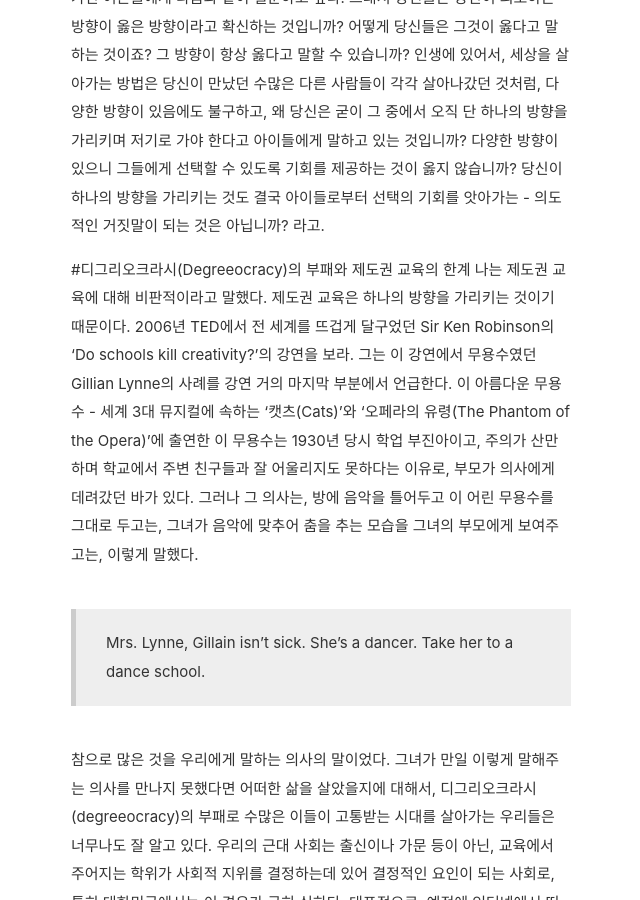
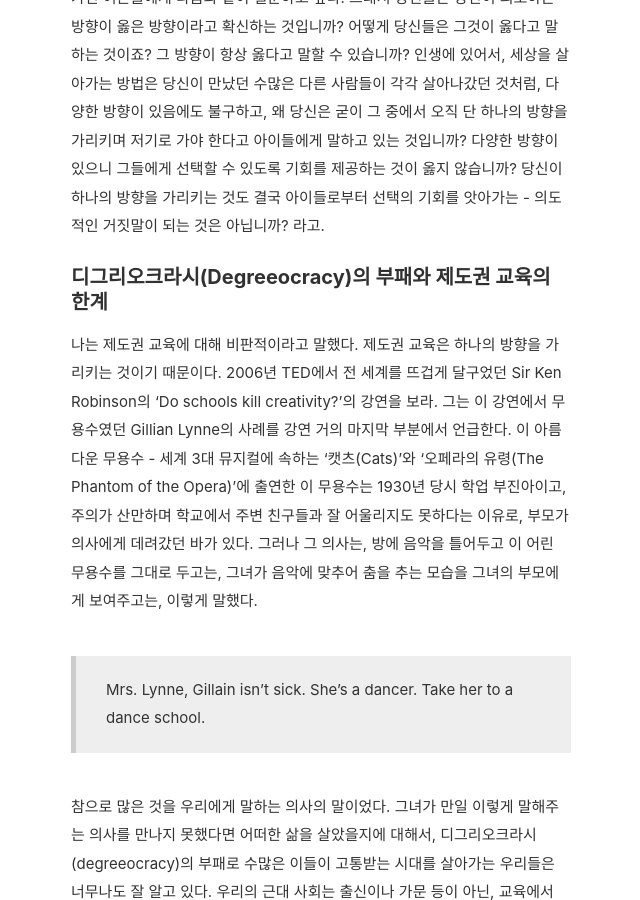
Before and after one commit to stevenoh0908/stevenoh0908.github.io, a Jekyll site: the page built from _posts/2019-08-13-죽은 학생의 사회.md, in a window 1280 px wide and 900 px high, scrolled down 2525 px. Shown: the whole window, without its empty margins (319-959 px from the left). Built offline with Jekyll 4.4.1, drawn with Linux system fonts in a browser that asks for light colours; comment, search, counter and statistics services are not loaded.

Commit message:
Update 2019-08-13-죽은 학생의 사회.md

```diff
--- a/_posts/2019-08-13-죽은 학생의 사회.md
+++ b/_posts/2019-08-13-죽은 학생의 사회.md
@@ -22,7 +22,7 @@ status: hot
 
 나는 자신들이 의도하는 방향으로 아이들을 인간으로 만들어가야 한다는 믿음을 가진 어른들에게 다음과 같이 질문하고 싶다. 그래서 당신들은 당신이 의도하는 방향이 옳은 방향이라고 확신하는 것입니까? 어떻게 당신들은 그것이 옳다고 말하는 것이죠? 그 방향이 항상 옳다고 말할 수 있습니까? 인생에 있어서, 세상을 살아가는 방법은 당신이 만났던 수많은 다른 사람들이 각각 살아나갔던 것처럼, 다양한 방향이 있음에도 불구하고, 왜 당신은 굳이 그 중에서 오직 단 하나의 방향을 가리키며 저기로 가야 한다고 아이들에게 말하고 있는 것입니까? 다양한 방향이 있으니 그들에게 선택할 수 있도록 기회를 제공하는 것이 옳지 않습니까? 당신이 하나의 방향을 가리키는 것도 결국 아이들로부터 선택의 기회를 앗아가는 - 의도적인 거짓말이 되는 것은 아닙니까? 라고.<br>
 
-#디그리오크라시(Degreeocracy)의 부패와 제도권 교육의 한계
+### 디그리오크라시(Degreeocracy)의 부패와 제도권 교육의 한계
 나는 제도권 교육에 대해 비판적이라고 말했다. 제도권 교육은 하나의 방향을 가리키는 것이기 때문이다. 2006년 TED에서 전 세계를 뜨겁게 달구었던 Sir Ken Robinson의 'Do schools kill creativity?'의 강연을 보라. 그는 이 강연에서 무용수였던 Gillian Lynne의 사례를 강연 거의 마지막 부분에서 언급한다. 이 아름다운 무용수 - 세계 3대 뮤지컬에 속하는 '캣츠(Cats)'와 '오페라의 유령(The Phantom of the Opera)'에 출연한 이 무용수는 1930년 당시 학업 부진아이고, 주의가 산만하며 학교에서 주변 친구들과 잘 어울리지도 못하다는 이유로, 부모가 의사에게 데려갔던 바가 있다. 그러나 그 의사는, 방에 음악을 틀어두고 이 어린 무용수를 그대로 두고는, 그녀가 음악에 맞추어 춤을 추는 모습을 그녀의 부모에게 보여주고는, 이렇게 말했다.
 
 > Mrs. Lynne, Gillain isn't sick. She's a dancer. Take her to a dance school.
```
